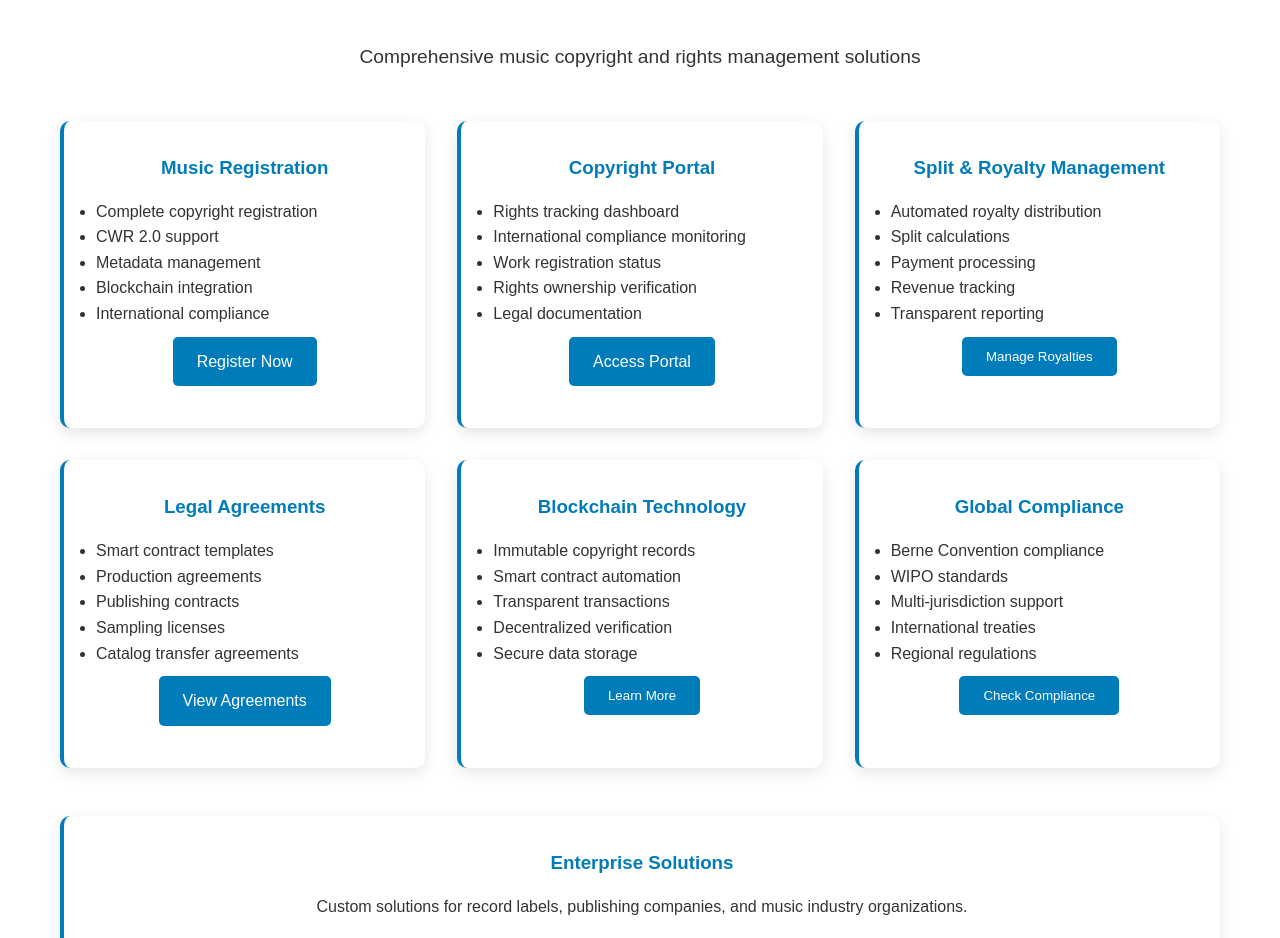
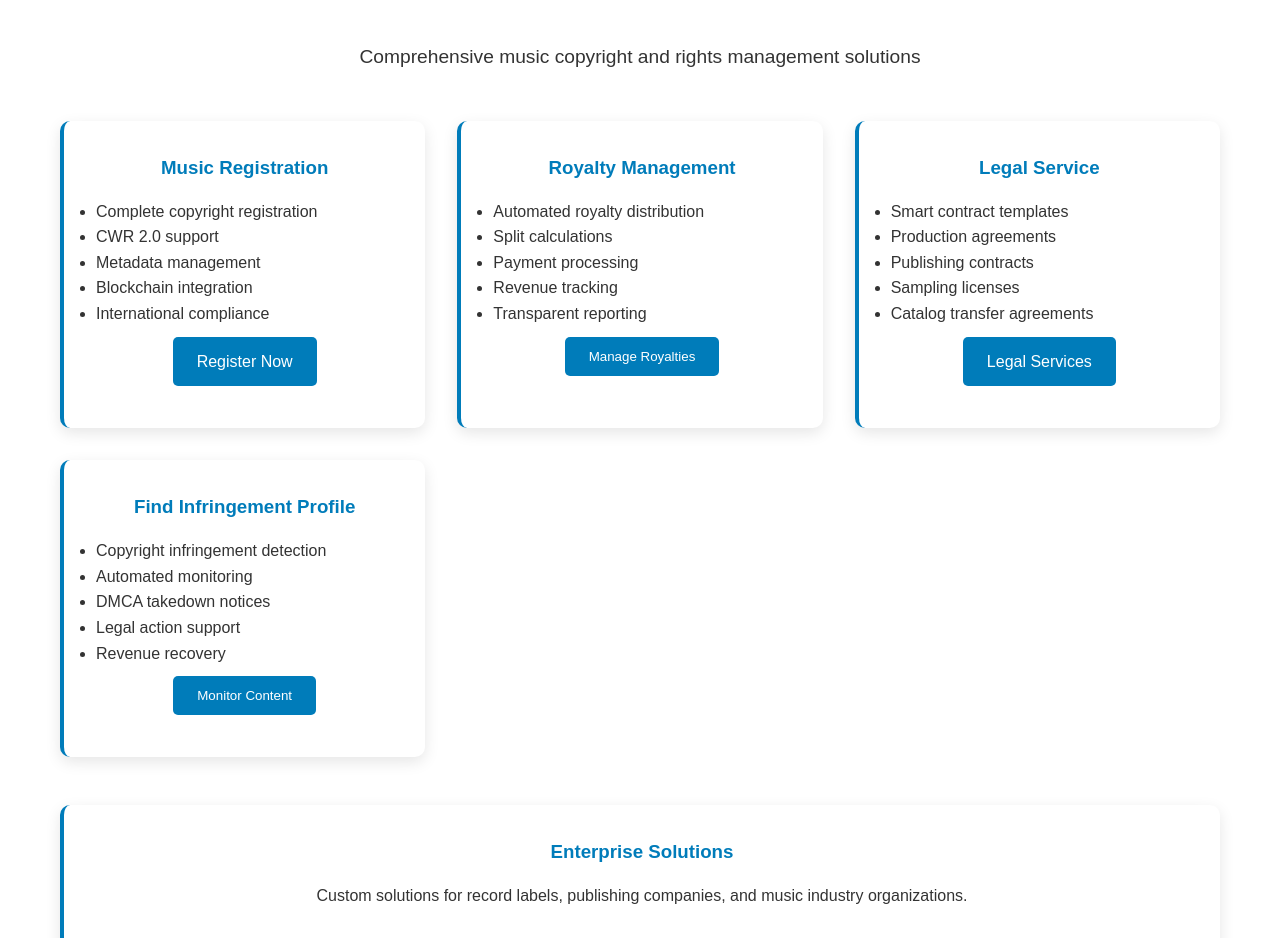
Before and after one commit to finepulseglobal/musicengine, a plain HTML site: page services.html in a window 1280 px wide. Shown: the part 150-1088 px from the top of the page. Drawn offline with Linux system fonts and the light colour scheme.

Commit message:
Add Profile to navigation, update services with 4 features, add copyright portal to profile

```diff
--- a/services.html
+++ b/services.html
@@ -15,6 +15,7 @@
             <div class="logo">Music Engine</div>
             <ul class="nav-links">
                 <li><a href="index.html">Home</a></li>
+                <li><a href="profile.html">Profile</a></li>
                 <li><a href="services.html">Services</a></li>
                 <li><a href="governance.html">Governance</a></li>
                 <li><a href="about.html">About Us</a></li>
@@ -43,19 +44,7 @@
                 </div>
 
                 <div class="feature-card">
-                    <h3>Copyright Portal</h3>
-                    <ul style="text-align: left;">
-                        <li>Rights tracking dashboard</li>
-                        <li>International compliance monitoring</li>
-                        <li>Work registration status</li>
-                        <li>Rights ownership verification</li>
-                        <li>Legal documentation</li>
-                    </ul>
-                    <a href="profile.html" class="btn">Access Portal</a>
-                </div>
-
-                <div class="feature-card">
-                    <h3>Split & Royalty Management</h3>
+                    <h3>Royalty Management</h3>
                     <ul style="text-align: left;">
                         <li>Automated royalty distribution</li>
                         <li>Split calculations</li>
@@ -67,7 +56,7 @@
                 </div>
 
                 <div class="feature-card">
-                    <h3>Legal Agreements</h3>
+                    <h3>Legal Service</h3>
                     <ul style="text-align: left;">
                         <li>Smart contract templates</li>
                         <li>Production agreements</li>
@@ -75,31 +64,19 @@
                         <li>Sampling licenses</li>
                         <li>Catalog transfer agreements</li>
                     </ul>
-                    <a href="legal.html" class="btn">View Agreements</a>
+                    <a href="legal.html" class="btn">Legal Services</a>
                 </div>
 
                 <div class="feature-card">
-                    <h3>Blockchain Technology</h3>
+                    <h3>Find Infringement Profile</h3>
                     <ul style="text-align: left;">
-                        <li>Immutable copyright records</li>
-                        <li>Smart contract automation</li>
-                        <li>Transparent transactions</li>
-                        <li>Decentralized verification</li>
-                        <li>Secure data storage</li>
+                        <li>Copyright infringement detection</li>
+                        <li>Automated monitoring</li>
+                        <li>DMCA takedown notices</li>
+                        <li>Legal action support</li>
+                        <li>Revenue recovery</li>
                     </ul>
-                    <button class="btn">Learn More</button>
-                </div>
-
-                <div class="feature-card">
-                    <h3>Global Compliance</h3>
-                    <ul style="text-align: left;">
-                        <li>Berne Convention compliance</li>
-                        <li>WIPO standards</li>
-                        <li>Multi-jurisdiction support</li>
-                        <li>International treaties</li>
-                        <li>Regional regulations</li>
-                    </ul>
-                    <button class="btn">Check Compliance</button>
+                    <button class="btn">Monitor Content</button>
                 </div>
             </div>
 
```
Also changed, not shown: about.html (+1 -0 lines), governance.html (+1 -0 lines), index.html (+1 -0 lines), legal.html (+1 -38 lines), profile.html (+37 -0 lines), register.html (+1 -0 lines).
